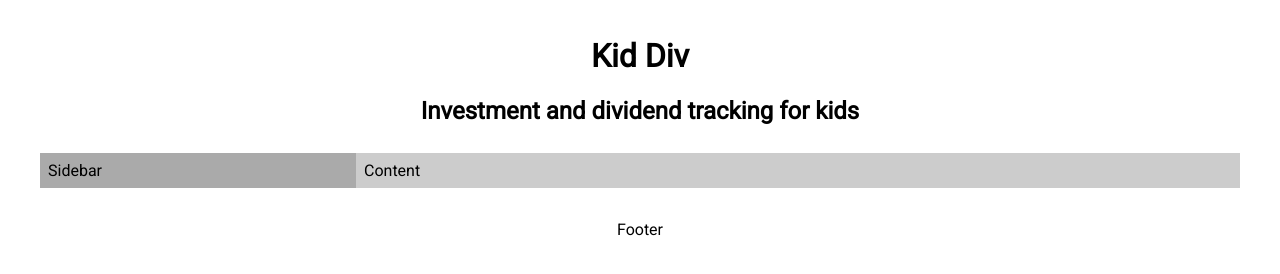
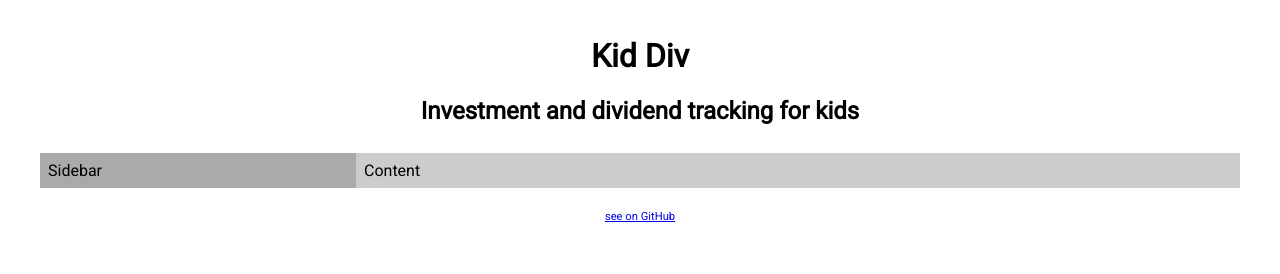
Before and after one commit to briandesousa/kid-div, a React app: page / in a window 1280 px wide. Built offline with nearby package versions, Linux system fonts and the light colour scheme.

Commit message:
add github hyperlink to footer

```diff
--- a/src/components/App.css
+++ b/src/components/App.css
@@ -36,4 +36,5 @@ header {
 footer {
   padding-top: 2em;
   text-align: center;
+  font-size: 0.7em;
 }
--- a/src/components/App.js
+++ b/src/components/App.js
@@ -23,7 +23,7 @@ export default function App() {
         </section>
       </div>
       <footer>
-        Footer
+        <a href="https://github.com/briandesousa/kid-div" target="_blank" rel="noopener noreferrer">see on GitHub</a>
       </footer>
     </main>
   );
```
